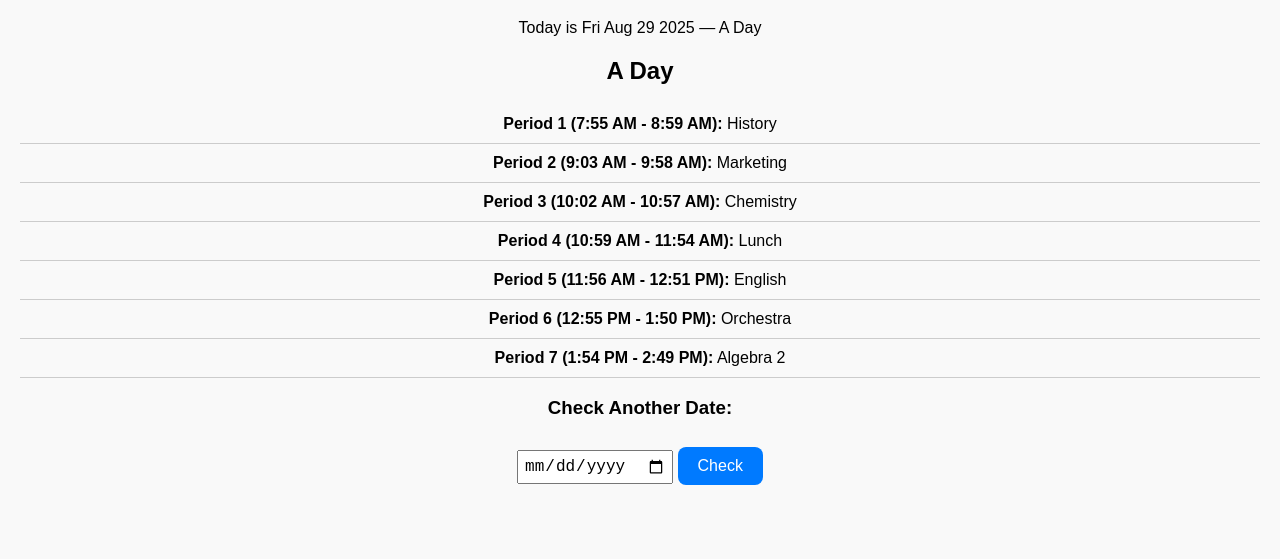
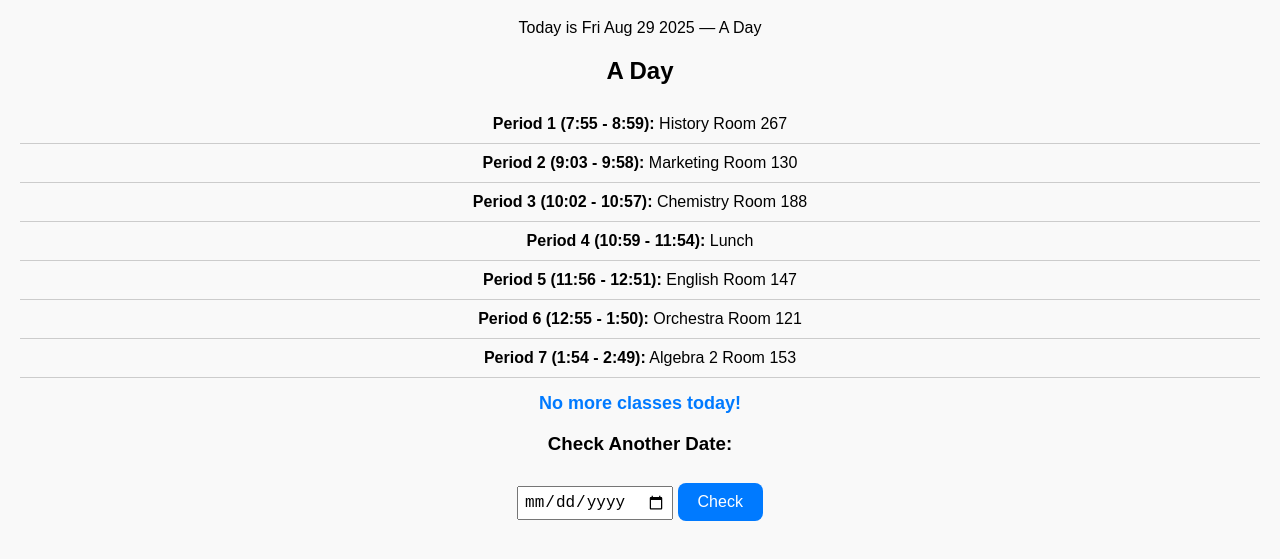
Before and after one commit to ethanpeterco3-pixel/my-app, a plain HTML site: page index.html in a window 1280 px wide. Shown: the part 61-620 px from the top of the page. Drawn offline with Linux system fonts and the light colour scheme.

Commit message:
Update index.html

```diff
--- a/index.html
+++ b/index.html
@@ -9,6 +9,7 @@
     h1 { color: #007aff; }
     .schedule { margin-top: 20px; }
     .period { padding: 10px; border-bottom: 1px solid #ccc; }
+    .current { background-color: #d1eaff; font-weight: bold; }
     button {
       margin-top: 10px;
       padding: 10px 20px;
@@ -23,12 +24,19 @@
       padding: 5px;
       font-size: 16px;
     }
+    #countdown {
+      margin-top: 15px;
+      font-size: 18px;
+      color: #007aff;
+      font-weight: bold;
+    }
   </style>
 </head>
 <body>
   <h1>School Schedule</h1>
   <p id="today"></p>
   <div class="schedule" id="schedule"></div>
+  <div id="countdown"></div>
 
   <h3>Check Another Date:</h3>
   <input type="date" id="datePicker" />
@@ -46,52 +54,119 @@
 
     // 🔹 Period times
     const periodTimes = [
-      "7:55 AM - 8:59 AM",
-      "9:03 AM - 9:58 AM",
-      "10:02 AM - 10:57 AM",
-      "10:59 AM - 11:54 AM",
-      "11:56 AM - 12:51 PM",
-      "12:55 PM - 1:50 PM",
-      "1:54 PM - 2:49 PM"
+      ["7:55", "8:59"],
+      ["9:03", "9:58"],
+      ["10:02", "10:57"],
+      ["10:59", "11:54"],
+      ["11:56", "12:51"],
+      ["12:55", "1:50"],
+      ["1:54", "2:49"]
     ];
 
-    // 🔹 Rotation: A → B → C → D → A ... (weekdays only)
+    // 🔹 Room numbers
+    const rooms = {
+      "History": "267",
+      "Marketing": "130",
+      "Chemistry": "188",
+      "PE": "Gym",
+      "English": "147",
+      "Orchestra": "121",
+      "Algebra 2": "153",
+      "Spanish": "255",
+      "Lunch": ""
+    };
+
+    // 🔹 Rotation: A → B → C → D ... (weekdays only)
     const dayTypes = ["A", "B", "C", "D"];
-    const startDate = new Date("2025-09-04"); // First day of school is an A day
+    const startDate = new Date("2025-09-04");
 
     function isWeekend(date) {
       const day = date.getDay();
-      return day === 0 || day === 6; // Sunday or Saturday
+      return day === 0 || day === 6;
     }
 
     function getDayType(date) {
       let d = new Date(startDate);
-      let index = 0; // Start at "A"
+      let index = 0;
       while (d < date) {
         d.setDate(d.getDate() + 1);
-        if (!isWeekend(d)) {
-          index = (index + 1) % dayTypes.length;
-        }
+        if (!isWeekend(d)) index = (index + 1) % dayTypes.length;
       }
       return dayTypes[index];
+    }
+
+    function parseTime(timeStr) {
+      let [hour, minute] = timeStr.split(":").map(Number);
+      return { hour, minute };
     }
 
     function showSchedule(date, elementId) {
       const dayType = getDayType(date);
       const scheduleList = schedules[dayType];
       let html = `<h2>${dayType} Day</h2>`;
+      let now = new Date();
+      let currentPeriodIndex = -1;
+      let nextPeriodTime = null;
+
       scheduleList.forEach((subject, i) => {
-        html += `<div class="period"><b>Period ${i+1} (${periodTimes[i]}):</b> ${subject}</div>`;
+        const room = rooms[subject] ? `Room ${rooms[subject]}` : "";
+        const [startStr, endStr] = periodTimes[i];
+        let start = parseTime(startStr);
+        let end = parseTime(endStr);
+        let startDateTime = new Date(date);
+        startDateTime.setHours(start.hour, start.minute, 0);
+        let endDateTime = new Date(date);
+        endDateTime.setHours(end.hour, end.minute, 0);
+
+        // Check if current period
+        let isCurrent = now >= startDateTime && now <= endDateTime;
+        if (isCurrent) currentPeriodIndex = i;
+        // Find next period
+        if (now < startDateTime && !nextPeriodTime) nextPeriodTime = startDateTime;
+
+        html += `<div class="period ${isCurrent ? 'current' : ''}"><b>Period ${i+1} (${periodTimes[i][0]} - ${periodTimes[i][1]}):</b> ${subject} ${room}</div>`;
       });
+
       document.getElementById(elementId).innerHTML = html;
+
+      // Countdown to next period
+      const countdownEl = document.getElementById("countdown");
+      if (currentPeriodIndex >= 0) {
+        let endStr = periodTimes[currentPeriodIndex][1];
+        let end = parseTime(endStr);
+        let endTime = new Date(date);
+        endTime.setHours(end.hour, end.minute, 0);
+        updateCountdown(endTime);
+      } else if (nextPeriodTime) {
+        updateCountdown(nextPeriodTime);
+      } else {
+        countdownEl.innerText = "No more classes today!";
+      }
+
       return dayType;
+    }
+
+    function updateCountdown(targetTime) {
+      function tick() {
+        const now = new Date();
+        const diff = targetTime - now;
+        if (diff <= 0) {
+          document.getElementById("countdown").innerText = "Class change!";
+          return;
+        }
+        let minutes = Math.floor((diff / 1000 / 60) % 60);
+        let hours = Math.floor(diff / 1000 / 60 / 60);
+        document.getElementById("countdown").innerText = `Time until next class: ${hours}h ${minutes}m`;
+        setTimeout(tick, 1000);
+      }
+      tick();
     }
 
     // Show today's schedule
     const today = new Date();
-    const todayType = showSchedule(today, "schedule");
+    showSchedule(today, "schedule");
     document.getElementById("today").innerText =
-      `Today is ${today.toDateString()} — ${todayType} Day`;
+      `Today is ${today.toDateString()} — ${getDayType(today)} Day`;
 
     // Check another date
     function checkDate() {
```
